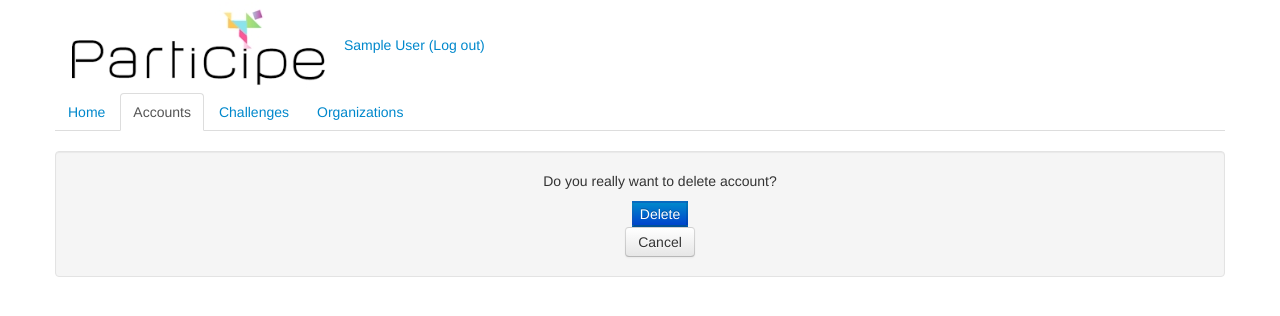
After one commit to Participe/MVP, a Django app: page /accounts/delete/ in a window 1280 px wide. The commit adds this page. Shown: the top 316 px of the page. Run offline with Django 3.2, Linux system fonts and the light colour scheme; the visitor is signed in with stand-in values (Sample User, id 1); parts of the project's set-up code (start-up, migrations or seed data) failed here and were passed over; some libraries are stand-ins or nearby versions.

Commit message:
#23 fix delete profile

```diff
--- /dev/null
+++ b/participe/account/templates/account_delete.html
@@ -0,0 +1,22 @@
+{% extends 'account_base.html' %}
+{% block title %}Delete account - {{ block.super }}{% endblock %}
+
+{% block extra_content %}
+    <form id="delete_account" class="well" action="." method="post">{% csrf_token %}
+        <div class="row">
+            <div class="span12">
+                <div class="row">
+                    <div class="span4">
+                    </div>
+                    <div class="span4" style="text-align:center;">
+                        <p>Do you really want to delete account?</p>
+                        <div class="input"><input type="submit" class="btn-primary" value="Delete" /></div>
+                        <div class="input"><a class="btn" href="/accounts/profile/">Cancel</a></div>
+                    </div>
+                    <div class="span4">
+                    </div>
+                </div>
+            </div>
+        </div>
+    </form>
+{% endblock %}
--- a/participe/account/templates/account_myprofile.html
+++ b/participe/account/templates/account_myprofile.html
@@ -30,7 +30,7 @@
                     </div>
                     <div class="span3">
                         <div class="input"><a class="btn" href="/accounts/edit/">Edit profile</a></div>
-                        <div class="input"><a class="btn" href="#">Delete profile</a></div>
+                        <div class="input"><a class="btn" href="/accounts/delete/">Delete profile</a></div>
                         <div class="input"><a class="btn" href="/accounts/password/reset/">Reset password</a></div>
                     </div>
                 </div>
--- a/participe/account/views.py
+++ b/participe/account/views.py
@@ -2,6 +2,7 @@ from django.conf import settings
 from django.contrib.auth import authenticate, login, logout
 from django.contrib.auth.models import User
 from django.contrib.auth.decorators import login_required
+from django.contrib.sessions.models import Session
 from django.http import (HttpResponse, HttpResponseBadRequest,
         HttpResponseForbidden, HttpResponseRedirect, Http404)
 from django.shortcuts import get_object_or_404, redirect, render_to_response
@@ -164,6 +165,25 @@ def edit_profile(request):
                     }))
 
 @login_required
+def delete_profile(request):
+    if request.method == "POST":
+        user = request.user
+        [s.delete() for s in Session.objects.all() if s.get_decoded().get('_auth_user_id') == user.id]
+
+        try:
+            profile = UserProfile.objects.get(user=user)
+            profile.delete()
+        except:
+            pass
+
+        user.delete()
+
+        return HttpResponseRedirect('/')
+
+    return render_to_response('account_delete.html',
+            RequestContext(request, {}))
+
+@login_required
 def reset_password(request):
     if request.method == "POST":
         form = ResetPasswordForm(request.POST)
--- a/participe/urls.py
+++ b/participe/urls.py
@@ -28,12 +28,14 @@ urlpatterns = patterns('',
 urlpatterns += patterns('participe.account.views',
     # Account
     url(r'^accounts/login/$', login, {"template_name": "account_login.html",}),
-    url(r'^accounts/logout/$', logout, {"next_page": "/home/"}),
+    url(r'^accounts/logout/$', logout, {"next_page": "/"}),
     url(r'^accounts/$', 'account_list', name='account_list'),
     url(r'^accounts/signup/$', 'signup', name='signup'),
     url(r'^accounts/profile/$', 'view_myprofile', name='view_myprofile'),
-    url(r'^accounts/profile/(?P<user_id>[\w_-]+)/$', 'view_profile', name='view_profile'),
+    url(r'^accounts/profile/(?P<user_id>[\w_-]+)/$', 'view_profile',
+            name='view_profile'),
     url(r'^accounts/edit/$', 'edit_profile', name='edit_profile'),
+    url(r'^accounts/delete/$', 'delete_profile', name='delete_profile'),
     url(r'^accounts/password/reset/$', 'reset_password',
             name='reset_password'),
     )
```
